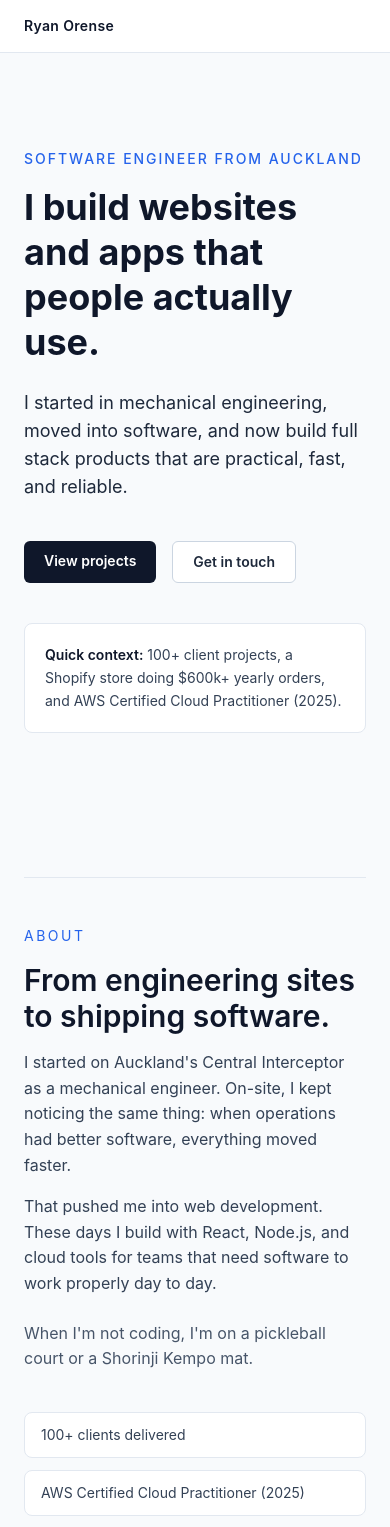
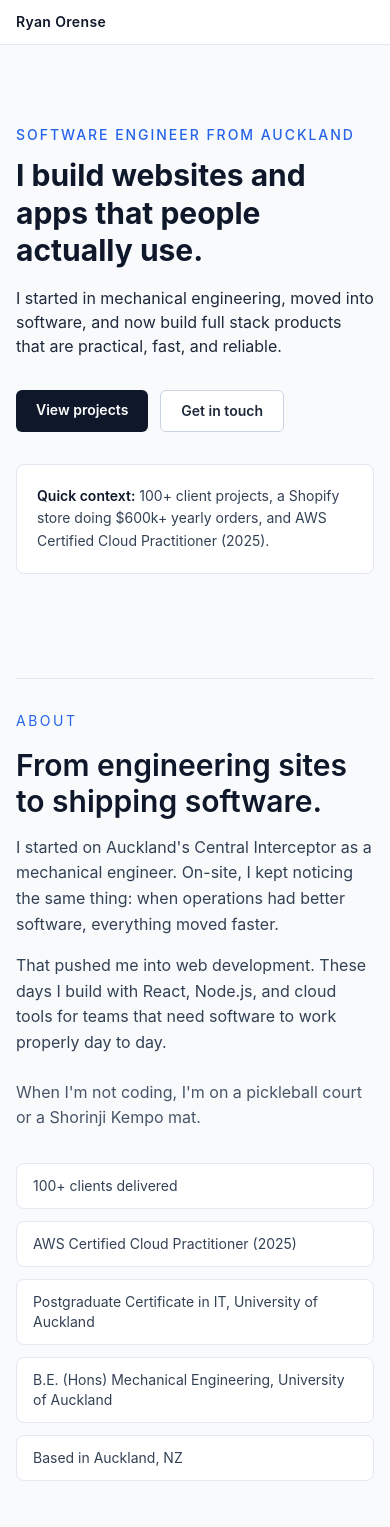
Before and after one commit to rorense/ryan-portfolio, a React (Vite) app: page / in a window 390 px wide. Shown: the top 1527 px of the page. Built offline with nearby package versions, Linux system fonts and the light colour scheme.

Commit message:
Smoother transitions

```diff
--- a/src/App.tsx
+++ b/src/App.tsx
@@ -24,7 +24,7 @@ function App() {
 
   return (
     <div
-      className={`min-h-screen bg-slate-50 text-slate-800 transition-opacity duration-500 ${
+      className={`min-h-screen bg-slate-50 text-slate-800 will-change-opacity transition-opacity duration-700 ease-[cubic-bezier(0.22,1,0.36,1)] ${
         isLoaded ? 'opacity-100' : 'opacity-0'
       }`}
     >
--- a/src/components/layout/Footer.tsx
+++ b/src/components/layout/Footer.tsx
@@ -1,6 +1,6 @@
 export function Footer() {
   return (
-    <footer className="border-t border-slate-200 px-6 py-8">
+    <footer className="border-t border-slate-200 px-4 py-6 md:px-6 md:py-8">
       <div className="mx-auto flex w-full max-w-5xl flex-col justify-between gap-2 text-sm text-slate-600 md:flex-row">
         <p>Built with React, TypeScript, and Tailwind.</p>
         <p>© {new Date().getFullYear()} Ryan Orense</p>
--- a/src/components/layout/Navbar.tsx
+++ b/src/components/layout/Navbar.tsx
@@ -9,7 +9,7 @@ const navItems = [
 export function Navbar() {
   return (
     <header className="sticky top-0 z-50 border-b border-slate-200 bg-white/95 backdrop-blur">
-      <nav className="mx-auto flex w-full max-w-5xl items-center justify-between px-6 py-4">
+      <nav className="mx-auto flex w-full max-w-5xl items-center justify-between px-4 py-3 md:px-6 md:py-4">
         <a href="#" className="text-sm font-semibold tracking-wide text-slate-900">
           Ryan Orense
         </a>
--- a/src/components/sections/About.tsx
+++ b/src/components/sections/About.tsx
@@ -5,13 +5,13 @@ export function About() {
   const { ref, isInView } = useScrollReveal()
 
   return (
-    <section id="about" className="px-6 py-20">
+    <section id="about" className="px-4 py-14 md:px-6 md:py-20">
       <motion.div
         ref={ref}
         initial={{ opacity: 0, y: 30 }}
         animate={isInView ? { opacity: 1, y: 0 } : {}}
         transition={{ duration: 0.5, ease: 'easeOut' }}
-        className="mx-auto grid max-w-5xl gap-10 border-t border-slate-200 pt-12 md:grid-cols-[1.2fr_0.8fr]"
+        className="mx-auto grid max-w-5xl gap-8 border-t border-slate-200 pt-8 md:grid-cols-[1.2fr_0.8fr] md:gap-10 md:pt-12"
       >
         <div>
         <p className="text-sm uppercase tracking-[0.18em] text-blue-600">About</p>
--- a/src/components/sections/Contact.tsx
+++ b/src/components/sections/Contact.tsx
@@ -1,14 +1,14 @@
 export function Contact() {
   return (
-    <section id="contact" className="px-6 py-20">
-      <div className="mx-auto max-w-5xl border-t border-slate-200 pt-12">
+    <section id="contact" className="px-4 py-14 md:px-6 md:py-20">
+      <div className="mx-auto max-w-5xl border-t border-slate-200 pt-8 md:pt-12">
         <p className="text-sm uppercase tracking-[0.18em] text-blue-600">Contact</p>
         <h2 className="mt-4 text-3xl font-semibold text-slate-900">Contact</h2>
         <p className="mt-3 text-slate-700">
           If you are hiring or have a project in mind, feel free to reach out.
         </p>
 
-        <div className="mt-8 grid gap-4 md:grid-cols-3">
+        <div className="mt-6 grid gap-3 md:mt-8 md:gap-4 md:grid-cols-3">
           <a
             href="mailto:rkorense@gmail.com"
             className="rounded-lg border border-slate-200 bg-white p-4 transition hover:border-slate-300"
--- a/src/components/sections/Experience.tsx
+++ b/src/components/sections/Experience.tsx
@@ -6,20 +6,20 @@ export function Experience() {
   const { ref, isInView } = useScrollReveal()
 
   return (
-    <section id="experience" className="px-6 py-20">
+    <section id="experience" className="px-4 py-14 md:px-6 md:py-20">
       <motion.div
         ref={ref}
         initial={{ opacity: 0, y: 30 }}
         animate={isInView ? { opacity: 1, y: 0 } : {}}
         transition={{ duration: 0.5, ease: 'easeOut' }}
-        className="mx-auto max-w-5xl border-t border-slate-200 pt-12"
+        className="mx-auto max-w-5xl border-t border-slate-200 pt-8 md:pt-12"
       >
         <p className="text-sm uppercase tracking-[0.18em] text-blue-600">Experience</p>
         <h2 className="mt-4 text-3xl font-semibold text-slate-900">Experience</h2>
-        <div className="mt-10 border-l border-slate-300 pl-6">
+        <div className="mt-8 border-l border-slate-300 pl-4 md:mt-10 md:pl-6">
           {experience.map((entry) => (
-            <article key={`${entry.company}-${entry.period}`} className="relative mb-10 rounded-lg border border-slate-200 bg-white p-5 last:mb-0">
-              <span className="absolute -left-[30px] top-6 h-3 w-3 rounded-full bg-blue-500" />
+            <article key={`${entry.company}-${entry.period}`} className="relative mb-8 rounded-lg border border-slate-200 bg-white p-4 last:mb-0 md:mb-10 md:p-5">
+              <span className="absolute -left-[22px] top-5 h-3 w-3 rounded-full bg-blue-500 md:-left-[30px] md:top-6" />
               <div className="flex flex-wrap items-center gap-3">
                 <h3 className="text-xl font-semibold text-slate-900">{entry.role}</h3>
                 {entry.current && (
--- a/src/components/sections/Hero.tsx
+++ b/src/components/sections/Hero.tsx
@@ -2,14 +2,14 @@ import { motion } from 'framer-motion'
 
 export function Hero() {
   return (
-    <section className="px-6 pb-16 pt-24 md:pt-28">
-      <div className="mx-auto grid max-w-5xl items-start gap-10 md:grid-cols-[1.25fr_0.75fr]">
+    <section className="px-4 pb-12 pt-20 md:px-6 md:pb-16 md:pt-28">
+      <div className="mx-auto grid max-w-5xl items-start gap-8 md:grid-cols-[1.25fr_0.75fr] md:gap-10">
         <div>
         <motion.p
           initial={{ opacity: 0, y: 14 }}
           animate={{ opacity: 1, y: 0 }}
           transition={{ duration: 0.4 }}
-          className="mb-4 text-sm font-medium uppercase tracking-[0.14em] text-blue-600"
+          className="mb-3 text-sm font-medium uppercase tracking-[0.14em] text-blue-600 md:mb-4"
         >
           Software Engineer from Auckland
         </motion.p>
@@ -17,7 +17,7 @@ export function Hero() {
           initial={{ opacity: 0, y: 20 }}
           animate={{ opacity: 1, y: 0 }}
           transition={{ duration: 0.6, ease: 'easeOut' }}
-          className="max-w-3xl text-4xl font-bold leading-tight text-slate-900 md:text-6xl"
+          className="max-w-3xl text-3xl font-bold leading-tight text-slate-900 md:text-6xl"
         >
           I build websites and apps that people actually use.
         </motion.h1>
@@ -25,12 +25,12 @@ export function Hero() {
           initial={{ opacity: 0, y: 20 }}
           animate={{ opacity: 1, y: 0 }}
           transition={{ delay: 0.15, duration: 0.55 }}
-          className="mt-6 max-w-2xl text-lg text-slate-800"
+          className="mt-4 max-w-2xl text-base text-slate-800 md:mt-6 md:text-lg"
         >
           I started in mechanical engineering, moved into software, and now build full stack
           products that are practical, fast, and reliable.
         </motion.p>
-        <div className="mt-10 flex flex-wrap gap-4">
+        <div className="mt-8 flex flex-wrap gap-3 md:mt-10 md:gap-4">
           <a
             href="#projects"
             className="rounded-md bg-slate-900 px-5 py-2.5 text-sm font-semibold text-white transition hover:bg-slate-700"
--- a/src/components/sections/Projects.tsx
+++ b/src/components/sections/Projects.tsx
@@ -8,17 +8,17 @@ export function Projects() {
 	return (
 		<section
 			id="projects"
-			className="px-6 py-20">
+			className="px-4 py-14 md:px-6 md:py-20">
 			<motion.div
 				ref={ref}
 				initial={{ opacity: 0, y: 30 }}
 				animate={isInView ? { opacity: 1, y: 0 } : {}}
 				transition={{ duration: 0.5, ease: "easeOut" }}
-				className="mx-auto max-w-5xl border-t border-slate-200 pt-12">
+				className="mx-auto max-w-5xl border-t border-slate-200 pt-8 md:pt-12">
 				<p className="text-sm uppercase tracking-[0.18em] text-blue-600">Projects</p>
 				<h2 className="mt-4 text-3xl font-semibold text-slate-900">Projects</h2>
 				<p className="mt-2 max-w-2xl text-slate-600">Real projects built for real users.</p>
-				<div className="mt-10 grid gap-5 md:grid-cols-2">
+				<div className="mt-8 grid gap-4 md:mt-10 md:gap-5 md:grid-cols-2">
 					{projects.map((project) => (
 						<article
 							key={project.title}
@@ -33,11 +33,11 @@ export function Projects() {
 									loading="lazy"
 								/>
 							</div>
-							<div className="border-b border-slate-200 bg-slate-50 px-6 py-4">
+							<div className="border-b border-slate-200 bg-slate-50 px-5 py-3 md:px-6 md:py-4">
 								<p className="text-xs uppercase tracking-[0.14em] text-slate-500">{project.category}</p>
 								<p className="mt-2 max-w-xl text-2xl font-semibold leading-tight text-slate-900">{project.outcome}</p>
 							</div>
-							<div className="p-6 md:grid md:grid-cols-[1fr_auto] md:gap-6">
+							<div className="p-5 md:grid md:grid-cols-[1fr_auto] md:gap-6 md:p-6">
 								<div>
 									<h3 className="text-xl font-semibold text-slate-900">{project.title}</h3>
 									<p className="mt-3 text-slate-700">{project.description}</p>
@@ -45,7 +45,7 @@ export function Projects() {
 										<span className="text-slate-700">Stack:</span> {project.stack.join(" · ")}
 									</p>
 								</div>
-								<div className="mt-5 flex gap-4 text-sm md:col-span-2">
+								<div className="mt-4 flex gap-4 text-sm md:col-span-2 md:mt-5">
 									{project.liveUrl && (
 										<a
 											href={project.liveUrl}
--- a/src/components/sections/Skills.tsx
+++ b/src/components/sections/Skills.tsx
@@ -6,19 +6,19 @@ export function Skills() {
   const { ref, isInView } = useScrollReveal()
 
   return (
-    <section id="skills" className="px-6 py-20">
+    <section id="skills" className="px-4 py-14 md:px-6 md:py-20">
       <motion.div
         ref={ref}
         initial={{ opacity: 0, y: 30 }}
         animate={isInView ? { opacity: 1, y: 0 } : {}}
         transition={{ duration: 0.5, ease: 'easeOut' }}
-        className="mx-auto max-w-5xl border-t border-slate-200 pt-12"
+        className="mx-auto max-w-5xl border-t border-slate-200 pt-8 md:pt-12"
       >
         <p className="text-sm uppercase tracking-[0.18em] text-blue-600">Skills</p>
         <h2 className="mt-4 text-3xl font-semibold text-slate-900">Skills</h2>
-        <div className="mt-8 grid gap-5 md:grid-cols-2">
+        <div className="mt-6 grid gap-4 md:mt-8 md:gap-5 md:grid-cols-2">
           {skillGroups.map((group) => (
-            <div key={group.label} className="rounded-lg border border-slate-200 bg-white p-5">
+            <div key={group.label} className="rounded-lg border border-slate-200 bg-white p-4 md:p-5">
               <h3 className="text-sm font-semibold uppercase tracking-[0.14em] text-slate-800">
                 {group.label}
               </h3>
```
Also changed, not shown: src/hooks/useScrollReveal.ts (+5 -5 lines).
